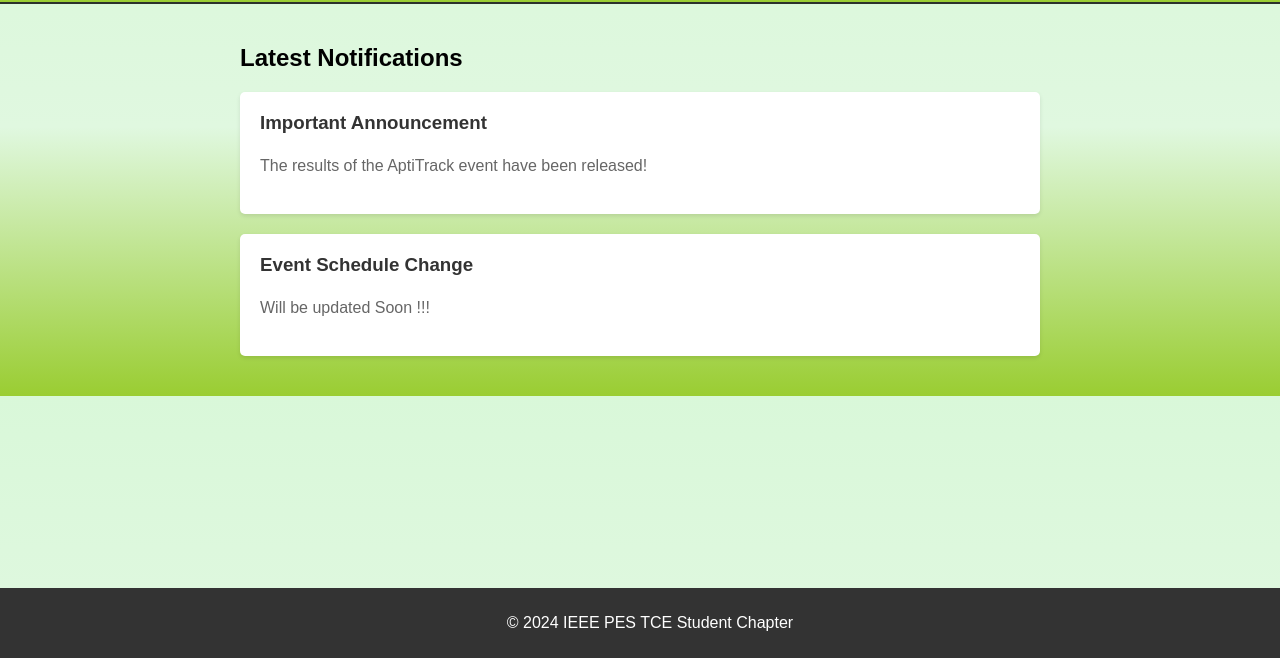
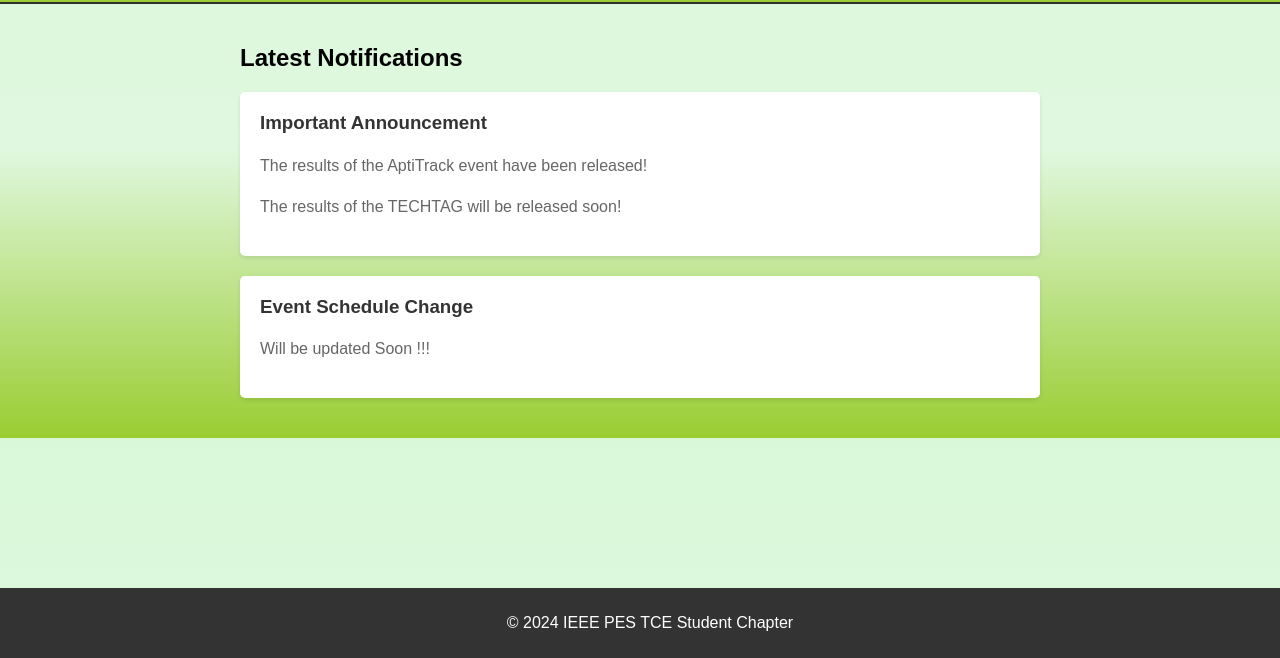
Before and after one commit to AadithyaR/IEEE_PES_TCE.github.io, a plain HTML site: page notifications.html in a window 1280 px wide. Shown: the part 142-800 px from the top of the page. Drawn offline with Linux system fonts and the light colour scheme.

Commit message:
Update notifications.html

```diff
--- a/notifications.html
+++ b/notifications.html
@@ -74,6 +74,7 @@
     <div class="notification">
       <h3>Important Announcement</h3>
       <p>The results of the AptiTrack event have been released!</p>
+      <p>The results of the TECHTAG will be released soon!</p>
     </div>
     <div class="notification">
       <h3>Event Schedule Change</h3>
```
